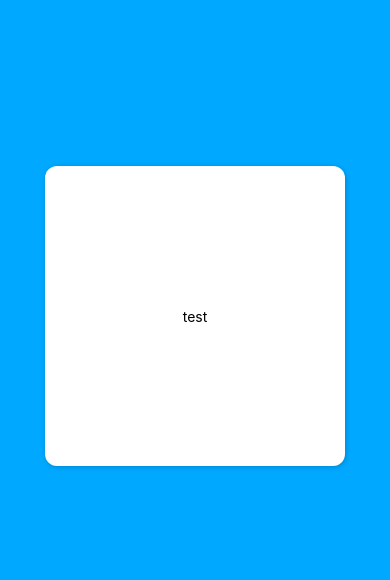
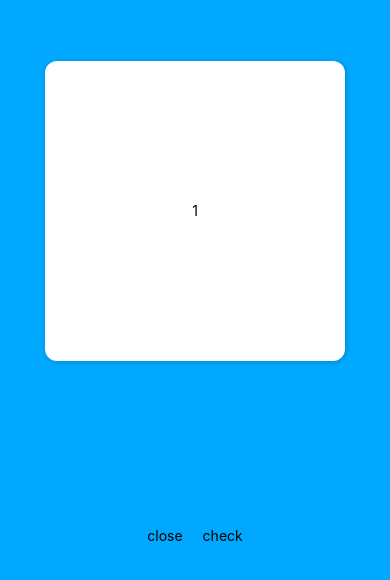
Before and after one commit to 11t518s/reactnativestudy, a React Native app in the folder langApp/: screen / in a window 390 px wide. Shown: the part 106-686 px from the top of the page. Built offline with nearby package versions, Linux system fonts and the light colour scheme.

Commit message:
card animation

```diff
--- a/langApp/App.tsx
+++ b/langApp/App.tsx
@@ -1,6 +1,7 @@
-import React, { useRef } from "react";
+import React, { useRef, useState } from "react";
 import { Animated, PanResponder, Text, View } from "react-native";
 import styled from "styled-components/native";
+import numbers from "./numbers";
 
 const Container = styled.View`
   flex: 1;
@@ -17,39 +18,117 @@ const Card = styled(Animated.createAnimatedComponent(View))`
   align-items: center;
   border-radius: 12px;
   box-shadow: 1px 1px 5px rgba(0, 0, 0, 0.2);
+  position: absolute;
+`;
+
+const Btn = styled.TouchableOpacity`
+  margin: 0px 10px;
+`;
+
+const BtnContainer = styled.View`
+  flex-direction: row;
+  flex: 1;
+`;
+
+const CardContainer = styled.View`
+  flex: 3;
+  justify-content: center;
+  align-items: center;
 `;
 function App() {
+  const scale = useRef(new Animated.Value(1)).current;
+  const position = useRef(new Animated.Value(0)).current;
+  const rotation = position.interpolate({
+    inputRange: [-250, 250],
+    outputRange: ["-15deg", "15deg"],
+    extrapolate: "clamp",
+  });
+  const secondScale = position.interpolate({
+    inputRange: [-300, 0, 300],
+    outputRange: [1, 0.7, 1],
+    extrapolate: "clamp",
+  });
+  const onPressIn = () =>
+    Animated.spring(scale, { toValue: 0.95, useNativeDriver: true });
+  const onPressOut = Animated.timing(scale, {
+    toValue: 1,
+    useNativeDriver: true,
+  });
+  const goCenter = Animated.spring(position, {
+    toValue: 0,
+    useNativeDriver: true,
+  });
+  const goLeft = Animated.spring(position, {
+    toValue: -500,
+    tension: 5,
+    useNativeDriver: true,
+    restDisplacementThreshold: 10,
+    restSpeedThreshold: 10,
+  });
+  const goRight = Animated.spring(position, {
+    toValue: 500,
+    tension: 5,
+    useNativeDriver: true,
+    restDisplacementThreshold: 100,
+    restSpeedThreshold: 100,
+  });
+
   const panResponder = useRef(
     PanResponder.create({
       onStartShouldSetPanResponder: () => true,
       onPanResponderMove: (_, { dx }) => {
         position.setValue(dx);
       },
-      onPanResponderGrant: () => onPressIn(),
-      onPanResponderRelease: () => {
-        Animated.parallel([
-          onPressOut,
-          Animated.spring(position, {
-            toValue: 0,
-            useNativeDriver: true,
-          }),
-        ]).start();
+      onPanResponderGrant: () => onPressIn().start(),
+      onPanResponderRelease: (_, { dx }) => {
+        if (dx < -200) {
+          goLeft.start(onDismiss);
+        } else if (dx > 200) {
+          goRight.start(onDismiss);
+        } else Animated.parallel([onPressOut, goCenter]).start();
       },
     })
   ).current;
-  const scale = useRef(new Animated.Value(1)).current;
-  const position = useRef(new Animated.Value(0)).current;
-  const onPressIn = () =>
-    Animated.spring(scale, { toValue: 0.95, useNativeDriver: true }).start();
-  const onPressOut = Animated.spring(scale, {
-    toValue: 1,
-    useNativeDriver: true,
-  });
+  const [index, setIndex] = useState(0);
+  const onDismiss = () => {
+    scale.setValue(1);
+    position.setValue(0);
+    setIndex(index + 1);
+  };
+  const closePress = () => {
+    goLeft.start(onDismiss);
+  };
+  const checkPress = () => {
+    goRight.start(onDismiss);
+  };
+
   return (
     <Container>
-      <Card style={{ transform: [{ scale }] }}>
-        <Text>test</Text>
-      </Card>
+      <CardContainer>
+        <Card style={{ transform: [{ scale: secondScale }] }}>
+          <Text>{numbers[index + 1]}</Text>
+        </Card>
+        <Card
+          {...panResponder.panHandlers}
+          style={{
+            transform: [
+              { scale },
+              { translateX: position },
+              { rotate: rotation },
+            ],
+          }}
+        >
+          <Text>{numbers[index]}</Text>
+        </Card>
+      </CardContainer>
+      <BtnContainer>
+        <Btn onPress={closePress}>
+          <Text>close</Text>
+        </Btn>
+        <Btn onPress={checkPress}>
+          <Text>check</Text>
+        </Btn>
+      </BtnContainer>
     </Container>
   );
 }
--- /dev/null
+++ b/langApp/numbers.tsx
@@ -0,0 +1,3 @@
+export default [
+  1, 2, 3, 4, 5, 6, 7, 8, 9, 10, 11, 12, 13, 14, 15, 16, 17, 18, 19, 20,
+];
```
